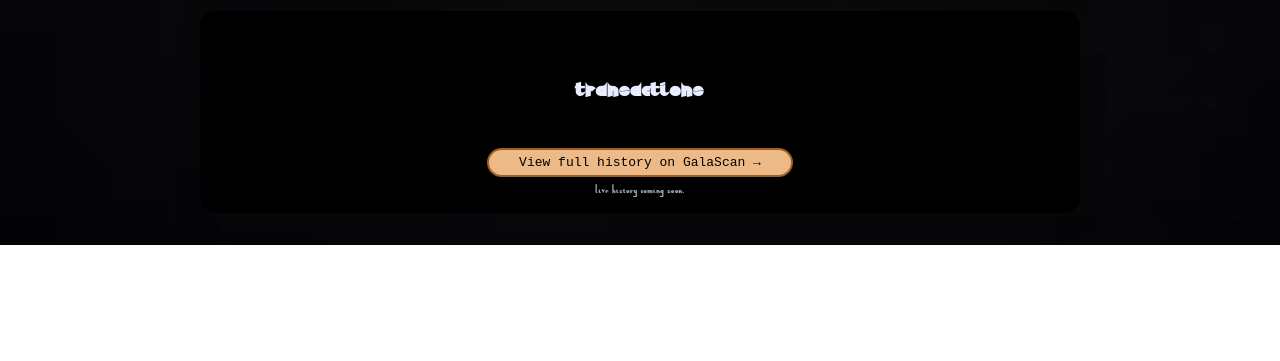
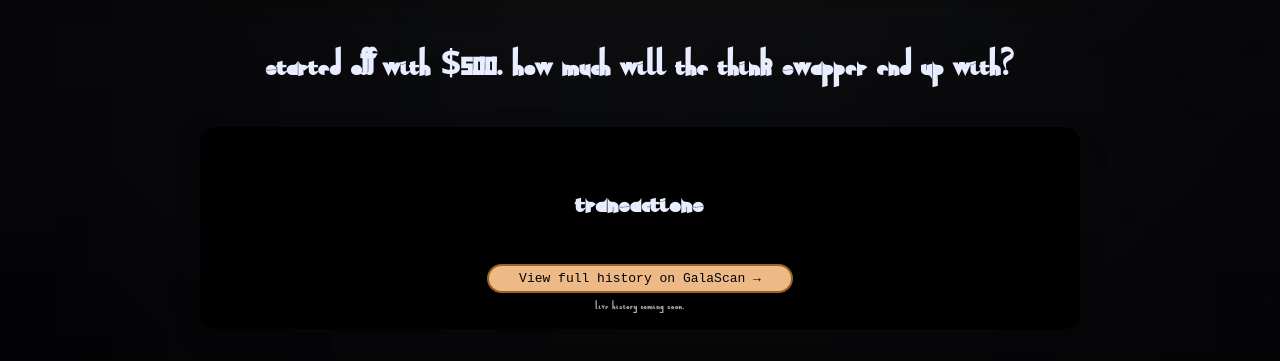
Before and after one commit to jaehooncho26/think-swapper, a website: page frontend/index.html in a window 1280 px wide. Shown: the part 764-1125 px from the top of the page. Before the commit the page ends 1009 px from the top, so only its background shows below. Drawn offline with Linux system fonts and the light colour scheme; no server answers.

Commit message:
update the frontend and added more details

```diff
--- a/frontend/index.html
+++ b/frontend/index.html
@@ -82,6 +82,8 @@
         </div>
       </div>
     </div>
+
+    <div class="tx-title">started off with $500. How much will the think Swapper end up with?</div>
 
     <!-- Transactions -->
     <div class="card" style="margin-top:14px;">
```
